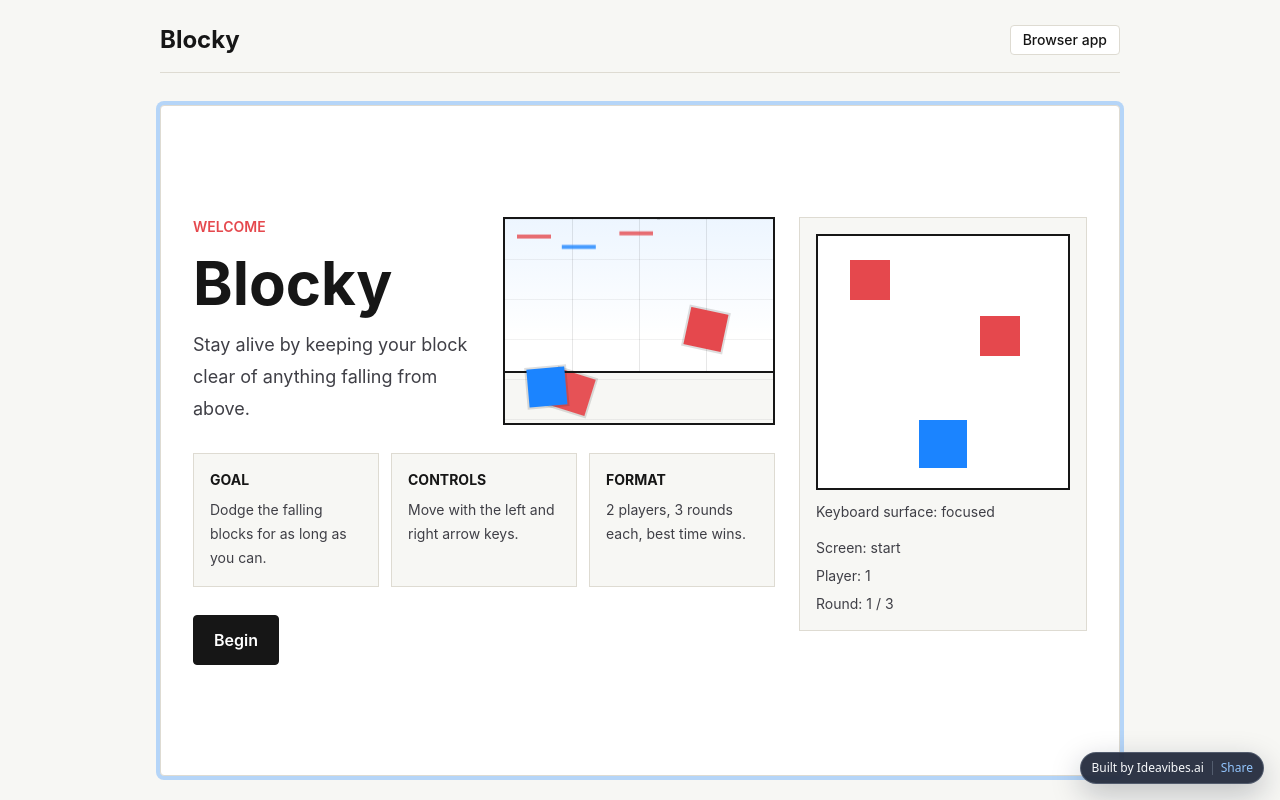
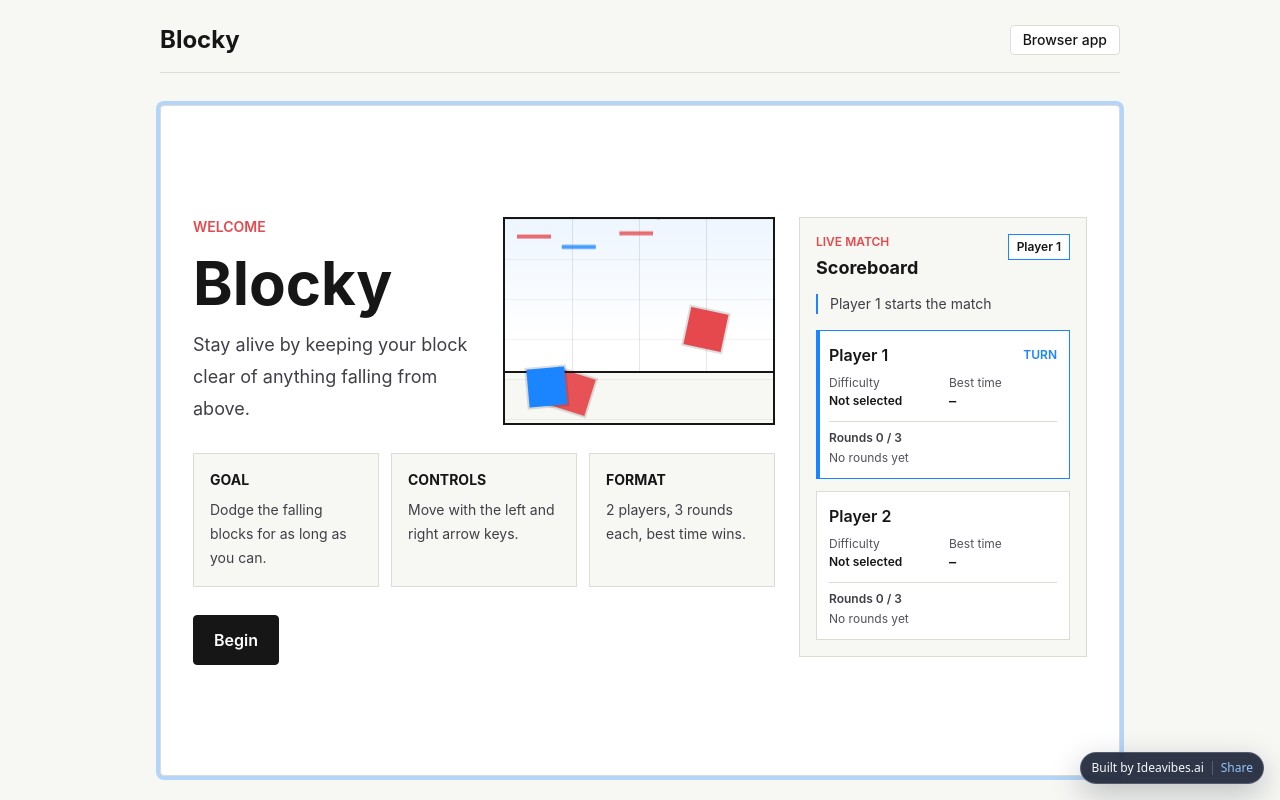
Before and after one commit to mtplayground/prisha-r-s-8172-blocky, a React (Vite) app: page / in a window 1280 px wide. Built offline with nearby package versions, Linux system fonts and the light colour scheme.

Commit message:
feat: Replace the placeholder side panel with a live match scoreboard

```diff
--- a/src/App.tsx
+++ b/src/App.tsx
@@ -1,4 +1,5 @@
-import { useEffect, useReducer, useRef, useState } from 'react';
+import { useEffect, useReducer, useRef } from 'react';
+import { MatchProgressPanel } from './components/game/MatchProgressPanel';
 import { ScreenRouter } from './components/screens/ScreenRouter';
 import { createInitialMatchState, gameReducer } from './state/gameState';
 
@@ -6,7 +7,6 @@
 
 function App() {
   const appRef = useRef<HTMLDivElement>(null);
-  const [isFocused, setIsFocused] = useState(false);
   const [state, dispatch] = useReducer(gameReducer, undefined, () =>
     createInitialMatchState(),
   );
@@ -28,29 +28,12 @@
         <section
           ref={appRef}
           tabIndex={0}
-          onFocus={() => setIsFocused(true)}
-          onBlur={() => setIsFocused(false)}
           className="mt-8 flex flex-1 flex-col justify-center rounded border border-line bg-white p-6 outline-none ring-player/30 transition focus:ring-4 sm:p-8"
           aria-label={`${appTitle} game surface`}
         >
           <div className="grid gap-6 md:grid-cols-[1fr_18rem] md:items-start">
             <ScreenRouter state={state} dispatch={dispatch} />
-
-            <div className="border border-line bg-panel p-4">
-              <div className="relative h-64 overflow-hidden border-2 border-ink bg-white">
-                <div className="absolute left-8 top-6 h-10 w-10 bg-hazard" />
-                <div className="absolute right-12 top-20 h-10 w-10 bg-hazard" />
-                <div className="absolute bottom-5 left-1/2 h-12 w-12 -translate-x-1/2 bg-player" />
-              </div>
-              <p className="mt-3 text-sm text-zinc-700">
-                Keyboard surface: {isFocused ? 'focused' : 'click to focus'}
-              </p>
-              <div className="mt-4 space-y-2 text-sm text-zinc-700">
-                <p>Screen: {state.screen}</p>
-                <p>Player: {state.activePlayer}</p>
-                <p>Round: {state.activeRound} / 3</p>
-              </div>
-            </div>
+            <MatchProgressPanel state={state} />
           </div>
         </section>
       </div>
--- /dev/null
+++ b/src/components/game/MatchProgressPanel.tsx
@@ -0,0 +1,112 @@
+import { formatElapsedTime } from '../../state/gameState';
+import { ROUND_COUNT, type MatchState } from '../../types/game';
+import { getMatchProgressModel } from '../../utils/matchProgress';
+
+export function MatchProgressPanel({ state }: { state: MatchState }) {
+  const progress = getMatchProgressModel(state);
+
+  return (
+    <aside
+      className="w-full border border-line bg-panel p-4 md:sticky md:top-6"
+      aria-label="Live match progress"
+    >
+      <div className="flex items-start justify-between gap-3">
+        <div>
+          <p className="text-xs font-semibold uppercase tracking-normal text-hazard">
+            Live match
+          </p>
+          <h2 className="mt-1 text-lg font-bold text-ink">Scoreboard</h2>
+        </div>
+        <span
+          className="border border-player bg-white px-2 py-1 text-xs font-semibold text-ink"
+          aria-live="polite"
+        >
+          {progress.turn.playerId
+            ? `Player ${progress.turn.playerId}`
+            : 'Complete'}
+        </span>
+      </div>
+
+      <p className="mt-3 border-l-2 border-player pl-3 text-sm leading-5 text-zinc-700">
+        {progress.turn.label}
+      </p>
+
+      {progress.timeToBeatLabel ? (
+        <div className="mt-4 border border-player bg-player/10 px-3 py-2">
+          <p className="text-xs font-semibold uppercase tracking-normal text-zinc-700">
+            Time to beat
+          </p>
+          <p className="mt-1 font-mono text-xl font-bold tabular-nums text-ink">
+            {progress.timeToBeatLabel}
+          </p>
+          <p className="mt-1 text-xs leading-5 text-zinc-700">
+            Player 2 needs a longer best round.
+          </p>
+        </div>
+      ) : null}
+
+      <div className="mt-4 space-y-3">
+        {progress.players.map((player) => {
+          const isCurrentTurn = progress.turn.playerId === player.id;
+
+          return (
+            <section
+              key={player.id}
+              className={`border bg-white p-3 ${
+                isCurrentTurn
+                  ? 'border-player shadow-[inset_3px_0_0_#1b84ff]'
+                  : 'border-line'
+              }`}
+              aria-label={`Player ${player.id} progress`}
+            >
+              <div className="flex items-center justify-between gap-3">
+                <h3 className="font-semibold text-ink">Player {player.id}</h3>
+                {isCurrentTurn ? (
+                  <span className="text-xs font-semibold uppercase tracking-normal text-player">
+                    Turn
+                  </span>
+                ) : null}
+              </div>
+
+              <dl className="mt-2 grid grid-cols-2 gap-x-3 gap-y-2 text-xs">
+                <div>
+                  <dt className="text-zinc-600">Difficulty</dt>
+                  <dd className="mt-0.5 font-semibold text-ink">
+                    {player.difficultyLabel}
+                  </dd>
+                </div>
+                <div>
+                  <dt className="text-zinc-600">Best time</dt>
+                  <dd className="mt-0.5 font-mono font-semibold tabular-nums text-ink">
+                    {player.bestTimeLabel}
+                  </dd>
+                </div>
+              </dl>
+
+              <div className="mt-3 border-t border-line pt-2">
+                <p className="text-xs font-semibold text-zinc-700">
+                  Rounds {player.roundTimes.length} / {ROUND_COUNT}
+                </p>
+                {player.roundTimes.length > 0 ? (
+                  <ol className="mt-1 grid grid-cols-3 gap-1 text-xs text-zinc-700">
+                    {player.roundTimes.map((roundTime) => (
+                      <li
+                        key={roundTime.round}
+                        className="bg-panel px-1.5 py-1 font-mono tabular-nums"
+                      >
+                        R{roundTime.round}{' '}
+                        {formatElapsedTime(roundTime.elapsedMs)}
+                      </li>
+                    ))}
+                  </ol>
+                ) : (
+                  <p className="mt-1 text-xs text-zinc-600">No rounds yet</p>
+                )}
+              </div>
+            </section>
+          );
+        })}
+      </div>
+    </aside>
+  );
+}
--- /dev/null
+++ b/src/utils/matchProgress.ts
@@ -0,0 +1,68 @@
+import { getDifficultyOption } from '../config/difficulty';
+import {
+  formatElapsedTime,
+  getPlayerBestRoundTime,
+  getPlayerOrder,
+  hasPlayerFinishedRounds,
+} from '../state/gameState';
+import { type MatchState, type PlayerId } from '../types/game';
+
+type TurnDetails = {
+  playerId: PlayerId | null;
+  label: string;
+};
+
+export type MatchProgressModel = {
+  players: Array<{
+    id: PlayerId;
+    difficultyLabel: string;
+    roundTimes: MatchState['players'][PlayerId]['roundTimes'];
+    bestTimeLabel: string;
+  }>;
+  timeToBeatLabel: string | null;
+  turn: TurnDetails;
+};
+
+function getTurnDetails(state: MatchState): TurnDetails {
+  if (state.screen === 'start') {
+    return { playerId: 1, label: 'Player 1 starts the match' };
+  }
+
+  if (state.screen === 'handoff') {
+    return { playerId: 2, label: 'Pass the keyboard to Player 2' };
+  }
+
+  if (state.screen === 'results') {
+    return { playerId: null, label: 'Match complete' };
+  }
+
+  return {
+    playerId: state.activePlayer,
+    label: `Player ${state.activePlayer}'s turn`,
+  };
+}
+
+export function getMatchProgressModel(state: MatchState): MatchProgressModel {
+  const playerOneBestTime = getPlayerBestRoundTime(state.players[1]);
+
+  return {
+    players: getPlayerOrder().map((playerId) => {
+      const player = state.players[playerId];
+      const bestTime = getPlayerBestRoundTime(player);
+
+      return {
+        id: playerId,
+        difficultyLabel: player.difficulty
+          ? getDifficultyOption(player.difficulty).label
+          : 'Not selected',
+        roundTimes: player.roundTimes,
+        bestTimeLabel: bestTime ? formatElapsedTime(bestTime.elapsedMs) : '—',
+      };
+    }),
+    timeToBeatLabel:
+      hasPlayerFinishedRounds(state, 1) && playerOneBestTime
+        ? formatElapsedTime(playerOneBestTime.elapsedMs)
+        : null,
+    turn: getTurnDetails(state),
+  };
+}
```
Also changed, not shown: 1 other file (tests, documents, lock files or other folders).
